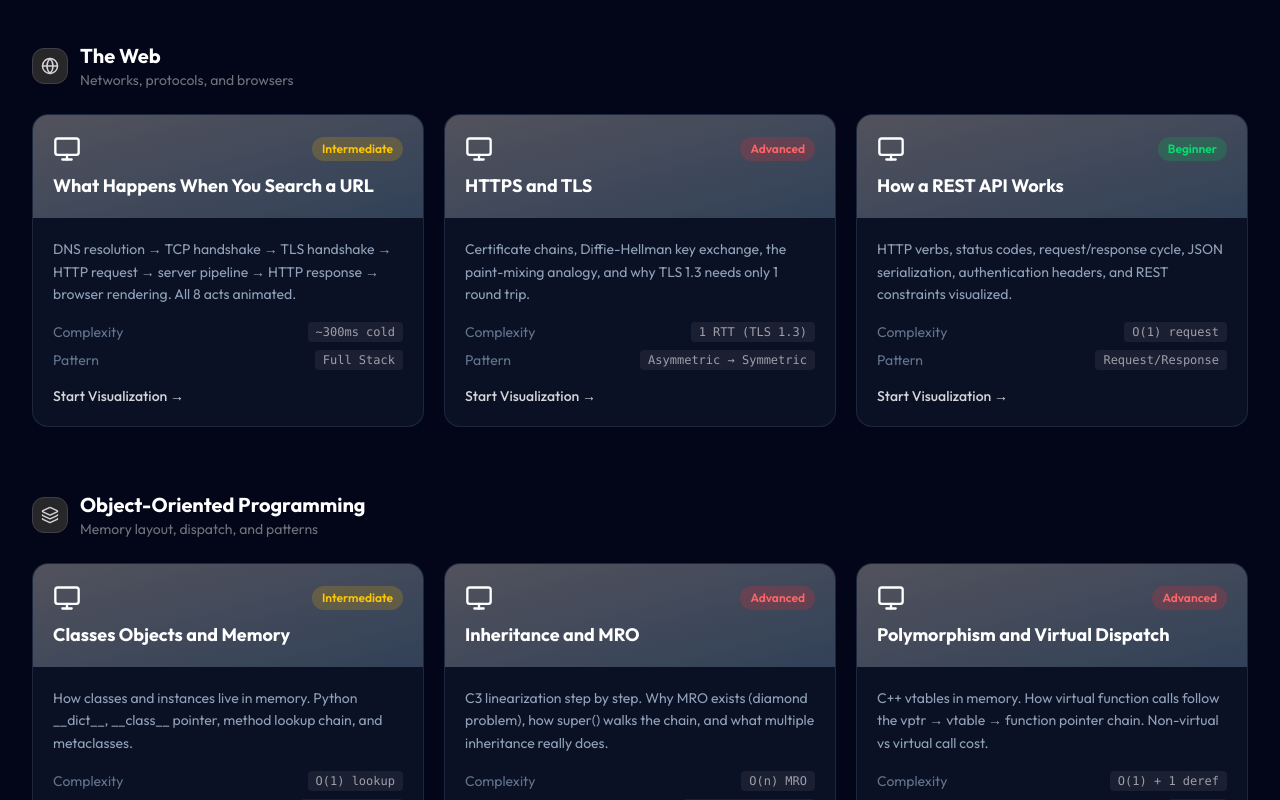
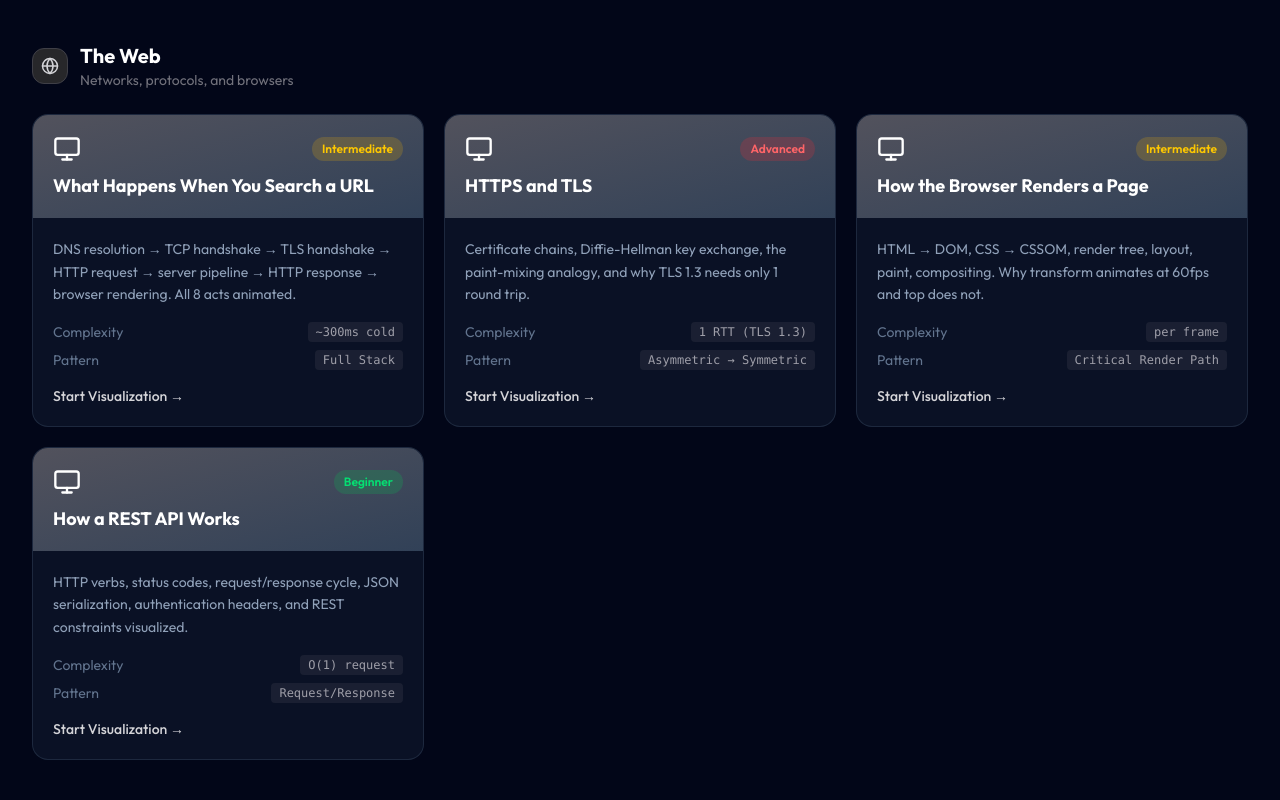
Before and after one commit to Archit1706/DSAverse, a Next.js app: page /under-the-hood in a window 1280 px wide. Shown: the part 1720-2520 px from the top of the page. Built offline with nearby package versions, Linux system fonts and the light colour scheme.

Commit message:
Add Browser Rendering Pipeline to Under the Hood index

```diff
--- a/app/under-the-hood/page.js
+++ b/app/under-the-hood/page.js
@@ -120,6 +120,16 @@ const tracks = [
                 space: 'O(1)',
                 pattern: 'Asymmetric → Symmetric',
                 difficulty: 'Advanced',
+                available: true,
+            },
+            {
+                name: 'How the Browser Renders a Page',
+                slug: 'how-the-browser-renders-a-page',
+                description: 'HTML → DOM, CSS → CSSOM, render tree, layout, paint, compositing. Why transform animates at 60fps and top does not.',
+                complexity: 'per frame',
+                space: '8 acts',
+                pattern: 'Critical Render Path',
+                difficulty: 'Intermediate',
                 available: true,
             },
             {
```
